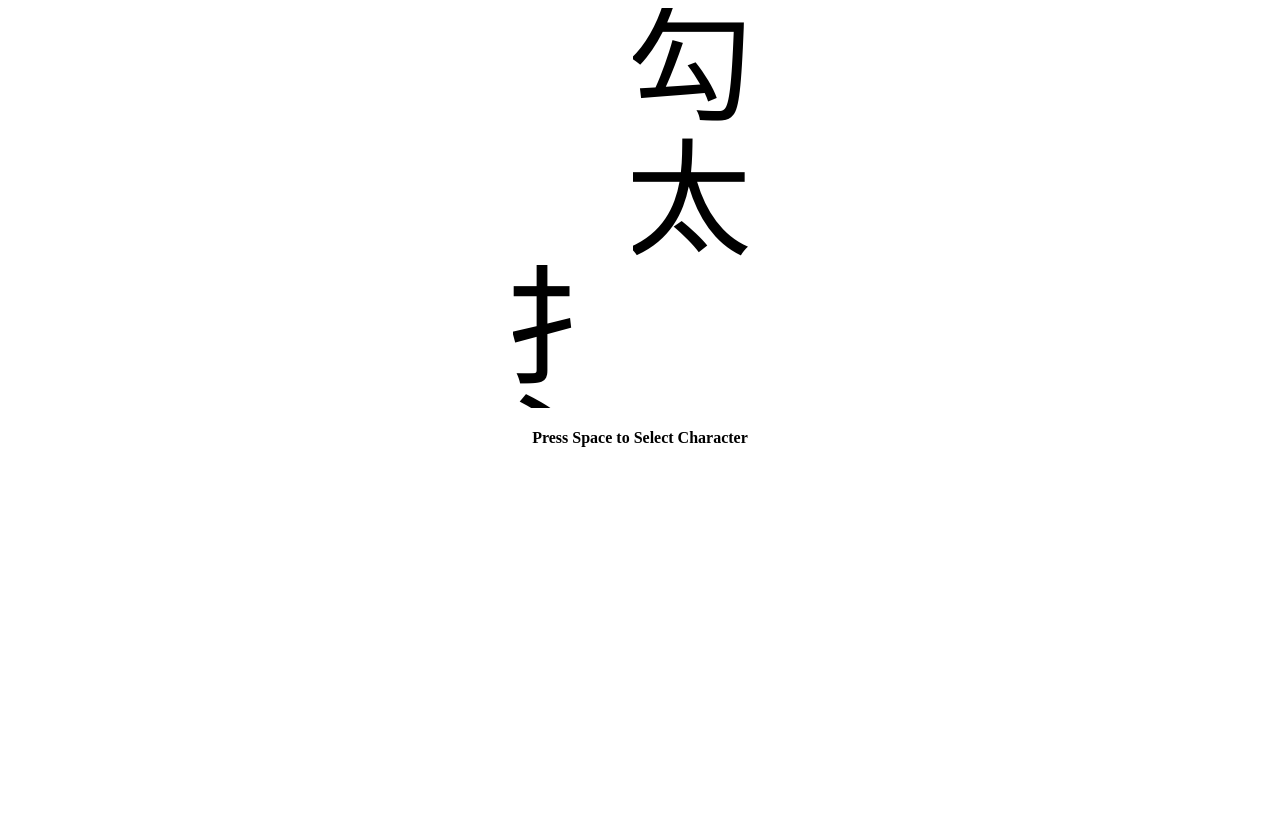
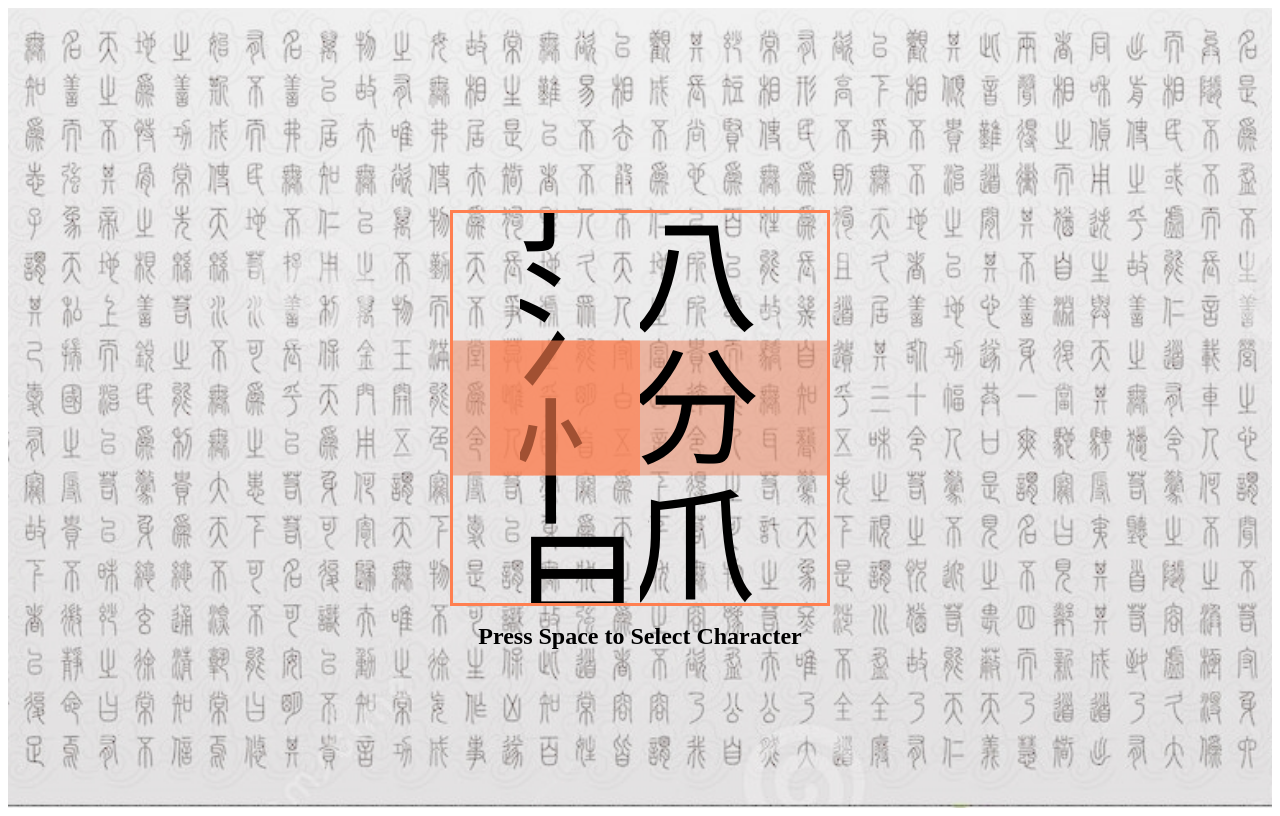
Before and after one commit to razorwu1994/xuyang-LSimpChinese, a React (Create React App) app: page / in a window 1280 px wide. Built offline with nearby package versions, Linux system fonts and the light colour scheme.

Commit message:
priliminary

```diff
--- a/src/App.js
+++ b/src/App.js
@@ -12,35 +12,29 @@ const SPACE_KEY = 32;
 class App extends React.Component {
   state = {
     ordinal: [0, 0],
-    postConfig: [7, 7],
-    active: 0
+    postConfig: [4, 7],
+    active: 0,
+    position: [0, 0]
   };
   componentDidMount() {
     setInterval(() => {
       this.setState((state, props) => {
-        let ordinal = state.ordinal;
-        ordinal[state.active] =
-          ordinal[state.active] < 7 ? ordinal[state.active] + 1 : 0;
+        let position = state.position;
+        position[state.active] = (position[state.active] + 50) % 100000;
         return {
-          ordinal: ordinal
+          position: position
         };
       });
-    }, 1000);
+    }, 100);
     document.addEventListener("keydown", this._handleKeyDown);
   }
-  // shouldComponentUpdate(nextProps, nextState) {
-  //   // return (
-  //   //   nextState.ordinal[this.state.active] !==
-  //   //   this.state.ordinal[this.state.active]
-  //   // );
-  // }
 
   _handleKeyDown = event => {
     event.preventDefault();
     switch (event.keyCode) {
       case SPACE_KEY:
         this.setState((state, props) => ({
-          active: state.active < 1 ? state.active + 1 : 0
+          active: state.active < 2 ? state.active + 1 : 0
         }));
         break;
       default:
@@ -54,19 +48,23 @@ class App extends React.Component {
         <div>
           <div className="verticalCentralDiv" />
         </div>
-        <div className="marginDiv">
+        <div className="poolWrapper">
+          <div className="finalLine" />
           <Pool
             poolData={[
-              { img: left, pos: "left" },
-              { img: right, pos: "right" }
+              { img: left, pos: "right" },
+              { img: right, pos: "left" }
             ]}
             ordinal={this.state.ordinal}
             speed={1000}
             posConfig={this.state.postConfig}
             active={this.state.active}
+            position={this.state.position}
           />{" "}
           <div style={{ textAlign: "center" }}>
-            <h4>Press Space to Select Character</h4>
+            <h2>
+              <strong>Press Space to Select Character</strong>
+            </h2>
           </div>
         </div>
         <div />
--- a/src/components/Pool.js
+++ b/src/components/Pool.js
@@ -3,35 +3,23 @@ import "./styles.css";
 
 export default class Pool extends React.Component {
   render() {
-    const { poolData, speed, ordinal, posConfig, active } = this.props;
+    const { poolData, position, active } = this.props;
 
     return (
       <div className="grid-2-columns">
         {(() =>
           poolData.map((pool, idx) => {
-            let animationConfig =
-              ordinal[active] <= posConfig[idx]
-                ? {
-                    animationName: `${pool.pos}-col-${ordinal[idx]}`,
-                    animationDuration: `${speed || "2000"}ms`
-                  }
-                : {};
-            if (idx !== active) {
-              animationConfig = {
-                ...animationConfig,
-                animationPlayState: "paused"
-              };
-            }
             return (
               <div
-                className={`grid-col ${pool.pos} ${
-                  active === idx ? "active" : "inactive"
-                }`}
+                className={`grid-col ${pool.pos} `}
                 style={{
                   backgroundImage: `url(${pool.img})`,
-                  ...animationConfig
+                  backgroundPosition: `${pool.pos} ${position[idx]}px`
                 }}
-              />
+              >
+                {" "}
+                {active === idx && <div className={`cube ${pool.pos}`} />}
+              </div>
             );
           }))()}
       </div>
--- a/src/components/styles.css
+++ b/src/components/styles.css
@@ -9,157 +9,29 @@
     transform: translateY(-50%);
     height: 100%;
 }
+
 .grid-2-columns {
     display: grid;
-  grid-template-columns: 50% 50%;
-  width: 98%;
+    grid-template-columns: 150px 150px;
+    width: 300px;
     height: 100%;
+    margin: auto;
 }
 
 .grid-col {
     height: 100%;
-  background-repeat: no-repeat;
+    background-repeat: repeat-y;
     background-size: 120px;
-  transition: transform 1s ease;
-}
-.grid-col.right {
-  background-position: left -540px;
-}
-.grid-col.left {
-  background-position: right top;
+    will-change: backgroundPosition;
+    transition: 0.3s background-position ease-in-out;
+    transform: translateZ(0);
 }
 
-@keyframes left-col-0 {
-  0% {
-    background-position: right 0px;
+.cube {
+    background: #ff7f50a1;
+    height: 135px;
+    width: 100%;
+    top: 50%;
+    transform: translateY(-50%);
+    position: absolute;
 }
-  100% {
-    background-position: right -135px;
-  }
-}
-@keyframes left-col-1 {
-  0% {
-    background-position: right -135px;
-  }
-  100% {
-    background-position: right -270px;
-  }
-}
-
-@keyframes left-col-2 {
-  0% {
-    background-position: right -270px;
-  }
-  100% {
-    background-position: right -405px;
-  }
-}
-
-@keyframes left-col-3 {
-  0% {
-    background-position: right -405px;
-  }
-  100% {
-    background-position: right -540px;
-  }
-}
-
-@keyframes left-col-3 {
-  0% {
-    background-position: right -405px;
-  }
-  100% {
-    background-position: right -540px;
-  }
-}
-@keyframes left-col-4 {
-  0% {
-    background-position: right 405px;
-  }
-  100% {
-    background-position: right 270px;
-  }
-}
-@keyframes left-col-5 {
-  0% {
-    background-position: right 270px;
-  }
-  100% {
-    background-position: right 135px;
-  }
-}
-@keyframes left-col-6 {
-  0% {
-    background-position: right 135px;
-  }
-  100% {
-    background-position: right 0px;
-  }
-}
-
-@keyframes right-col-0 {
-  0% {
-    background-position: left -540px;
-  }
-  100% {
-    background-position: left -405px;
-  }
-}
-@keyframes right-col-1 {
-  0% {
-    background-position: left -405px;
-  }
-  100% {
-    background-position: left -270px;
-  }
-}
-
-@keyframes right-col-2 {
-  0% {
-    background-position: left -270px;
-  }
-  100% {
-    background-position: left -135px;
-  }
-}
-
-@keyframes right-col-3 {
-  0% {
-    background-position: left -135px;
-  }
-  100% {
-    background-position: left -0px;
-  }
-}
-@keyframes right-col-4 {
-  0% {
-    background-position: left -0px;
-  }
-  100% {
-    background-position: left 135px;
-  }
-}
-@keyframes right-col-5 {
-  0% {
-    background-position: left 135px;
-  }
-  100% {
-    background-position: left 270px;
-  }
-}
-@keyframes right-col-6 {
-  0% {
-    background-position: left 270px;
-  }
-  100% {
-    background-position: left 405px;
-  }
-}
-@keyframes right-col-7 {
-  0% {
-    background-position: left -675px;
-  }
-  100% {
-    background-position: left -540px;
-  }
-}
--- a/src/styles.css
+++ b/src/styles.css
@@ -1,8 +1,23 @@
 .grid-container {
     display: grid;
-  grid-template-columns: 20% 2fr 20%;
+    grid-template-columns: auto 400px auto;
     width: 100%;
     height: 100vh;
+    background-color: beige;
+    background: url('./images/background.jpg') no-repeat;
+    background-size: cover;
+    background-position: center
+}
+
+.poolWrapper {
+    margin-left: 10px;
+    margin-right: 10px;
+    height: 390px;
+    position: relative;
+    top: 50%;
+    transform: translateY(-50%);
+    border-style: solid;
+    border-color: coral;
 }
 
 .modeController {
@@ -22,8 +37,14 @@
     transform: translateY(-50%);
 }
 
-.marginDiv {
-  margin-left: 10px;
-  margin-right: 10px;
-  height: 50%;
+.finalLine {
+    position: absolute;
+    top: 50%;
+    -webkit-transform: translateY(-50%);
+    transform: translateY(-50%);
+    background: rgba(236, 128, 89, 0.5);
+    height: 135px;
+    width: 100%;
+    display: grid;
+    grid-template-columns: 150px 150px;
 }
```
Also changed, not shown: src/images/background.jpg (added), 1 other file (tests, documents, lock files or other folders). Lines whose indentation alone changed are shown as unchanged.
